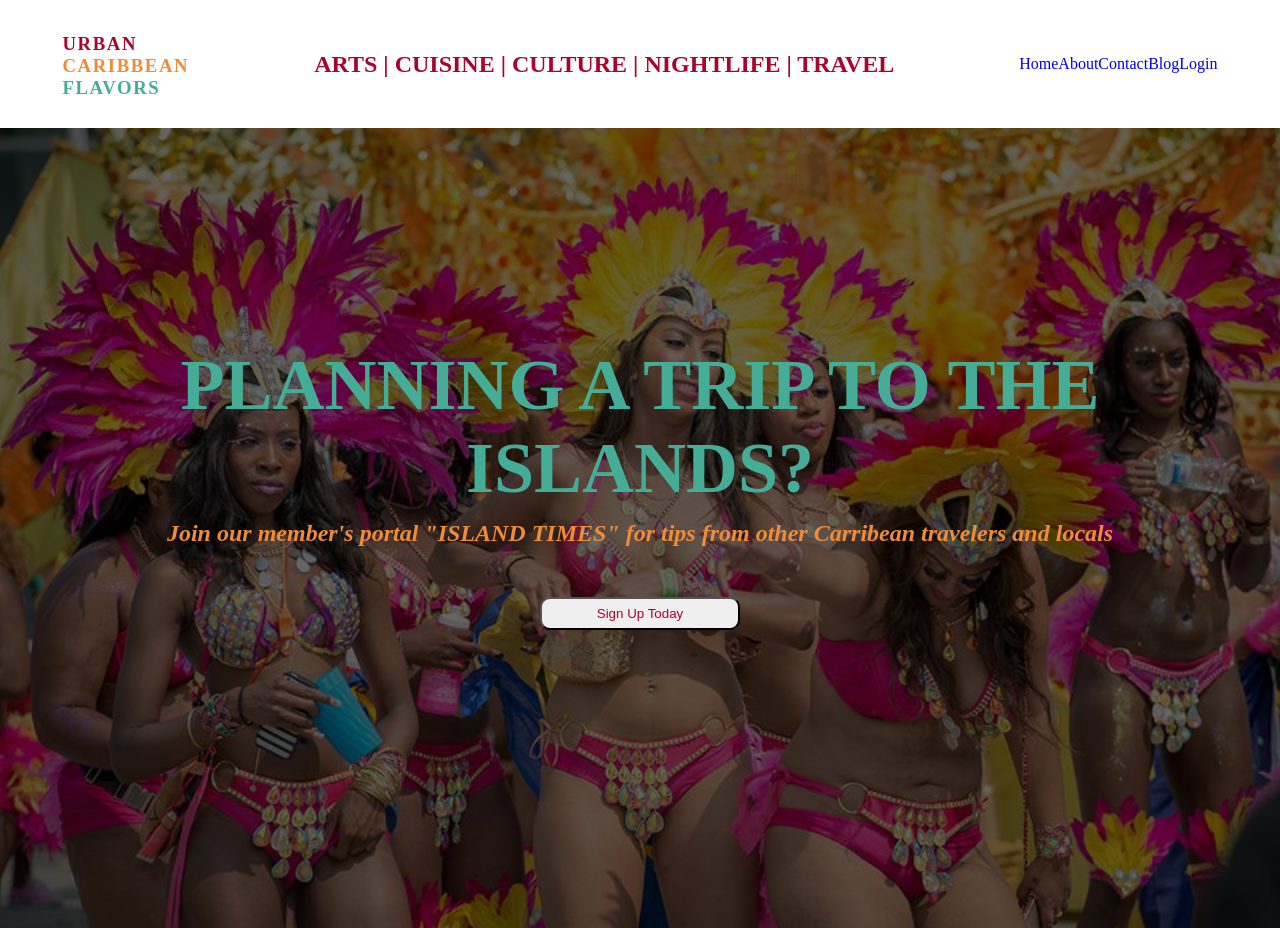
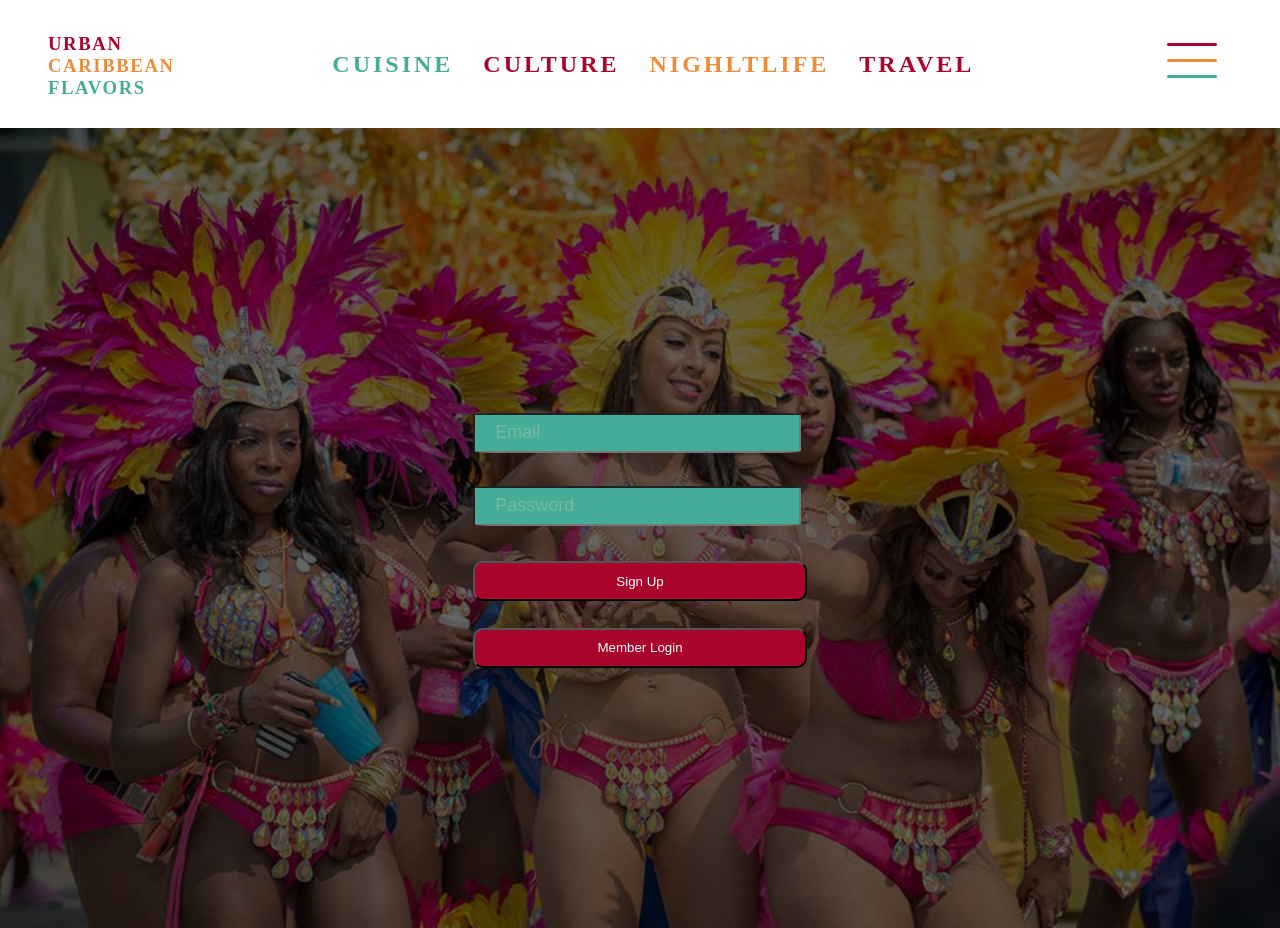
Before and after one commit to gilesomofa/urban-caribbean-flavors, a React (Create React App) app: page / in a window 1280 px wide. Built offline with nearby package versions, Linux system fonts and the light colour scheme.

Commit message:
dropdown menu

```diff
--- a/src/App.css
+++ b/src/App.css
@@ -14,17 +14,65 @@
 }
 .navContainer{
   display: flex;
-  flex-direction: row;
   height: 8em;
-  justify-content: space-around;
-  /* justify-items: flex-start; */
+  justify-content: space-between;
   align-items: center;
+  padding-left:3em;
+  padding-right: 3em;
+}
+.navContainer h2{
+   color:#aa042d;
+   margin-right: 20px;
 }
 a{
 text-decoration: none;
 font-size: 16px;
 }
-.navContainer h2{
+.menu-btn{
+  position: relative;
+  display: flex;
+  padding-top: 35px;
+  justify-content: center;
+  align-self: center;
+  height: 80px;
+  width: 80px;
+  cursor: pointer;
+  transition: all .500ms ease-in-out;
+}
+.menu-btn_burger{
+   width: 50px;
+   height: 3px;
+   border-top: 16px;
+   background: #ee8c3a;
+   border-radius: 3px;
+   transition: all .500ms ease-in-out;
+
+}
+.menu-btn ::before{
+  content: '';
+  position: absolute;
+  width: 50px;
+  height: 3px;
+  background:#aa042d;
+  border-radius: 5px;
+  transition: all .500ms ease-in-out;
+}
+.menu-btn ::after{
+  content: '';
+  position: absolute;
+  width: 50px;
+  height: 3px;
+  background: #45ad97;
+  border-radius: 5px;
+  transition: all .500ms ease-in-out;
+}
+.menu-btn ::before {
+  transform: translateY(-16px)
+}
+.menu-btn ::after {
+  transform: translateY(16px);
+}
+.homePage h2{
 text-align: center;
 color: rgb(170, 4, 45);
 }
@@ -39,6 +87,14 @@ li{
   color: #45ad97;
   font-size: 17px;
 }
+#cuisine{
+  display: flex;
+  letter-spacing: 3px;
+}
+#cuisine p{
+  margin-left: 15px;
+  margin-right: 15px;
+}
 .homePage {
   background-image: linear-gradient(rgba(0, 0, 0, 0.6), rgba(0, 0, 0, 0.6)),url("./images/carnaval\ ladies.jpg");
   background-position: center center;
@@ -47,17 +103,42 @@ li{
   background-attachment: fixed;
   width: 100%;
   height: 100vh;
-  display: block;
-  text-align: center;}
+  display: flex;
+  flex-direction: column;
+  text-align: center;
+  justify-content:center;
+  align-items: center;
+}
+.signupContainer{
+  display: flex;
+  flex-direction: column;
+}
+
 .homePage h1{
-  font-size: 72px;
+  font-size: 62px;
   color: #45ad97;
-  padding-top: 3em;
+  padding-top: 2em;
+  letter-spacing: 8px;
 }
 .homePage h2{
-  /* font-size: 60; */
   font-style: italic;
   color:#ee8c3a;
+  /* margin-top: 40px; */
+}
+input{
+  flex-direction: column;
+  background-color: #45ad97;
+  border-radius: 6%;
+}
+input ::placeholder{
+  color: azure;
+}
+
+.homePage [type="text"]{
+  width:328px;
+  height: 40px;
+  color:  azure;
+  margin-top: 25px;
 }
 .title {
   display: flex;
@@ -79,12 +160,14 @@ li{
   color: #45ad97;
 }
 
+
  button{
-  width: 15em;
-  height: 2.5em;
+  width: 25em;
+  height: 3em;
   border-radius: 10px;
-  margin-top: 50px;
-  color:#aa042d;
+  margin-top: 2em;
+  color: azure;
+  background-color: #aa042d;
 }
 
 .Boxes {
@@ -160,10 +243,10 @@ text-align: center;
 .contactForm {
   width: 100%;
 }
-h1 {
+/* h1 {
   margin-bottom: 10px;
   font-size: 60px;
-}
+} */
 
 input[type="text"] {
   display: block;
--- a/src/App.js
+++ b/src/App.js
@@ -4,8 +4,7 @@ import Nav from "./components/Nav";
 import Home from "./components/Home";
 import About from "./components/About";
 import Form from "./components/Form";
-import Login from "./components/Login";
-
+import Dropdown from "./components/Dropdown"
 import Gallery from "./components/Gallery";
 import { BrowserRouter as Router } from "react-router-dom";
 import { Switch, Route } from "react-router-dom";
@@ -17,6 +16,7 @@ function App() {
         <Nav />
         <Switch>
           <Route path="/" exact component={Home} />;
+          <Route path="/menu" component={Dropdown} />;
           <Route path="/about" component={About} />;
           <Route path="/gallery" component={Gallery} />;
           <Route path="/contact" component={Form} />;
--- a/src/components/About.js
+++ b/src/components/About.js
@@ -25,8 +25,7 @@ function About() {
         <p>
           We are here to make your trip to the islands more enjoyable, whether you're cruising through or spending a couple weeks traveling around and want to go beyond being a tourist. We will share the stories of  inspiring places and the
           people who champion the valued principals of the Caribbean
-          Character and Culture. It is our mission to amplify the reach, engagement, and
-          success of these people and their projects. We will also look forward to hearing your stories about your journey in the islands as well. You can share them in our members app. Click the link to sign up.
+          Hospitality, Character and Culture. We will also look forward to hearing your stories about your journey in the islands as well. You can share them in our members app. Click the link to sign up.
         </p>
       </div>
 
--- /dev/null
+++ b/src/components/Dropdown.js
@@ -0,0 +1,55 @@
+import React, { useState } from 'react';
+import '../App.css';
+
+function Dropdown({ title, items, multiSelect = false }) {
+	const [open, setOpen] = useState(false);
+	const [selection, setSelection] = useState([]);
+  const toggle = () => setOpen(!open);
+
+  function handleOnClick() {}
+	return (
+		<div className='dd-wrapper'>
+			<div
+				tabIndex={0}
+				className='dd-header'
+				role='button'
+				onKeyPress={() => toggle(!open)}
+				onClick={() => toggle(!open)}
+			></div>
+			<div className='header-dd_title'>
+				<p className='dd-header_title--bold'>{title}</p>
+			</div>
+		</div>
+	);
+}
+// <div className="dropdown">
+//           <ul className="navList">
+//         <li>
+//           <a href="/" className="navLink">
+//             Home
+//           </a>
+//         </li>
+//         <li>
+//           <a href="/About " className="navLink">
+//             About
+//           </a>
+//         </li>
+//         <li>
+//           <a href="/Form " className="navLink">
+//             Contact
+//           </a>
+//         </li>
+//         <li>
+//           <a href="/Blog " className="navLink">
+//             Blog
+//           </a>
+//         </li>
+//         <li>
+//           <a href="/" className="navLink">
+//             Login
+//           </a>
+//         </li>
+//       </ul>
+//       </div>
+
+export default Dropdown;
--- a/src/components/Home.js
+++ b/src/components/Home.js
@@ -1,22 +1,19 @@
-import React, { Component } from "react";
-import "../App.css";
-import  Login  from  "./Login"
+import React, { Component } from 'react';
+import '../App.css';
 
 class Home extends Component {
-  render() {
-    return (
-      <div className="homePage">
-         <h1>PLANNING A TRIP TO THE ISLANDS?</h1>
-         <h2>Join our member's portal <span>"ISLAND TIMES" </span> for  tips from other Carribean travelers and locals</h2>
-
-
-
-          <button className="signup">Sign Up Today</button>
-          {/* <Login /> */}
-
-      </div>
-    );
-  }
+	render() {
+		return (
+			<div className='homePage'>
+				<div className='signupContainer'>
+					<input type='text' placeholder='Email' />
+					<input type='text' placeholder='Password' />
+					<button className='login'>Sign Up</button>
+					<button className='login'>Member Login</button>
+				</div>
+			</div>
+		);
+	}
 }
 
 export default Home;
--- a/src/components/Login.js
+++ /dev/null
@@ -1,25 +0,0 @@
-import React from 'react';
-import { Button, Form, FormGroup, Label, Input } from 'reactstrap';
-
-const Login = (props) => {
-  return (
-      <div>
-          <h1>Member Login</h1>
-    <Form inline>
-      <FormGroup>
-        <Label for="loginEmail" hidden>Email</Label>
-        <Input type="email" name="email" id="loginEmail" placeholder="Email"  />
-      </FormGroup>
-      {' '}
-      <FormGroup>
-        <Label for="loginPassword" hidden>Password</Label>
-        <Input type="password" name="password" id="loginPassword" placeholder="Password" />
-      </FormGroup>
-      {' '}
-      <Button>Submit</Button>
-    </Form>
-    </div>
-  );
-}
-
-export default Login;
--- a/src/components/Nav.js
+++ b/src/components/Nav.js
@@ -1,52 +1,24 @@
-import React from "react";
-import "../App.css";
-import { faBars } from '@fortawesome/free-solid-svg-icons'
-import { FontAwesomeIcon } from '@fortawesome/react-fontawesome'
-
-
+import React from 'react';
+import '../App.css';
 
 function Nav() {
-  return (
-    <div className="navContainer">
-      <div className="title">
-          <h3 className="urban">URBAN </h3>
-          <h3 className="caribbean">CARIBBEAN </h3>
-          <h3 className="flavors">FLAVORS </h3>
-          </div>
-          <h2 id="cuisine">ARTS  |  CUISINE  |  CULTURE  |  NIGHTLIFE | TRAVEL</h2>
-          <ul className="navList">
-
-        <li>
-          <a href="/" className="navLink">
-            Home
-          </a>
-        </li>
-        <li>
-          <a href="/About " className="navLink">
-            About
-          </a>
-        </li>
-        <li>
-          <a href="/Form " className="navLink">
-            Contact
-          </a>
-        </li>
-        <li>
-          <a href="/Blog " className="navLink">
-            Blog
-          </a>
-        </li>
-        <li>
-          <a href="/" className="navLink">
-            Login
-          </a>
-        </li>
-      </ul>
-      <FontAwesomeIcon icon="fa-bars" />
-
-    </div>
-
-  );
+	return (
+		<div className='navContainer'>
+			<div className='title'>
+				<h3 className='urban'>URBAN </h3>
+				<h3 className='caribbean'>CARIBBEAN </h3>
+				<h3 className='flavors'>FLAVORS </h3>
+			</div>
+			<h2 id='cuisine'>
+				{' '}
+				<p style={{ color: '#45ad97' }}> CUISINE</p> <p>CULTURE</p>{' '}
+				<p style={{ color: '#ee8c3a' }}>NIGHLTLIFE</p> <p>TRAVEL</p>
+			</h2>
+			<div className='menu-btn' onClick={() => alert('hi!')}>
+				<div className='menu-btn_burger'></div>
+			</div>
+		</div>
+	);
 }
 
 export default Nav;
```
